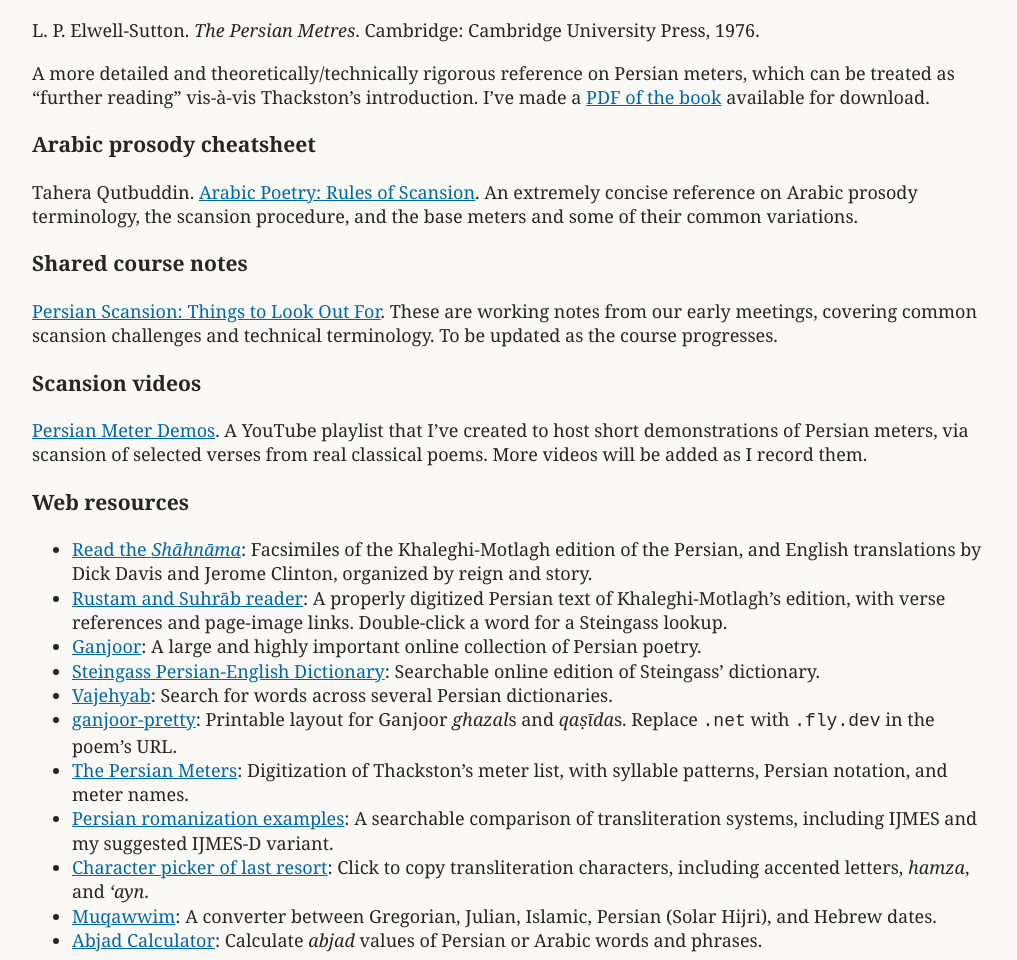
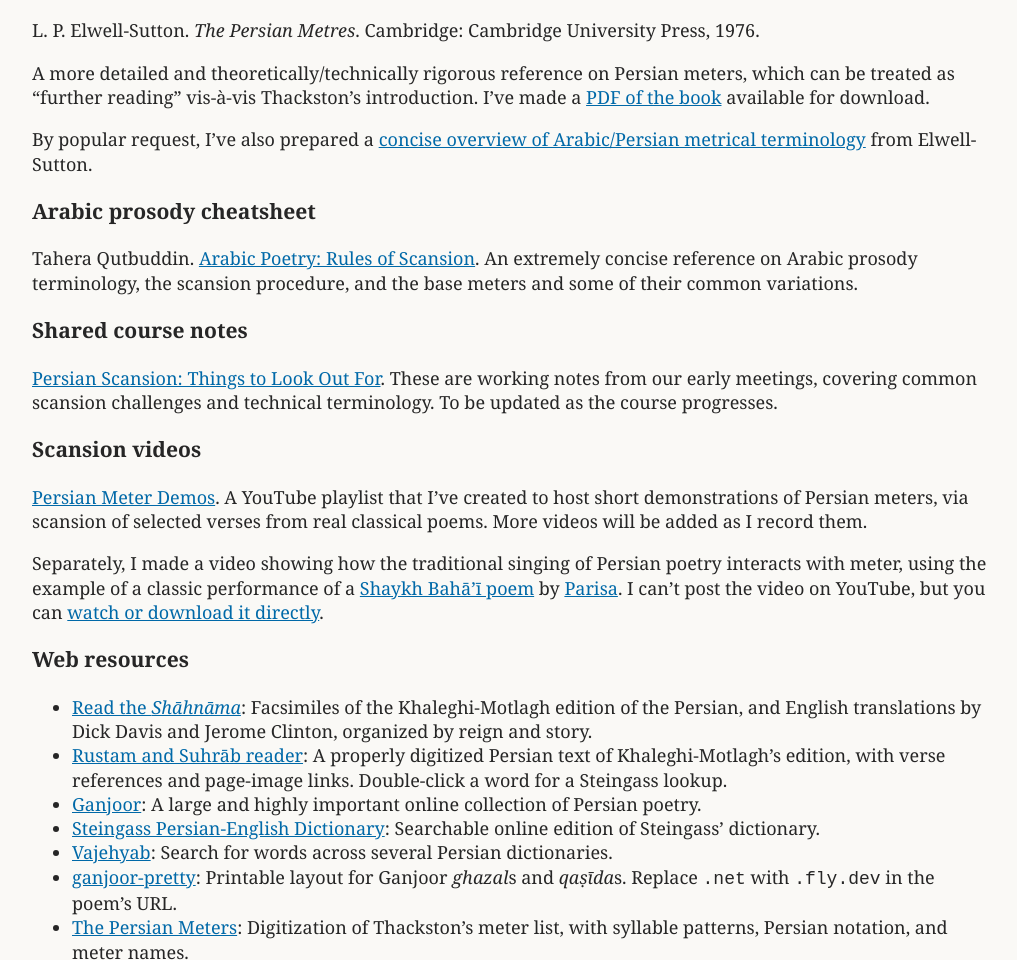
Before and after one commit to theodore-s-beers/prosody-course, a plain HTML site: page index.html in a window 1280 px wide. Shown: the part 727-1687 px from the top of the page, without its empty margins (128-1145 px from the left). Drawn offline with Linux system fonts and the light colour scheme.

Commit message:
add new links

```diff
--- a/index.html
+++ b/index.html
@@ -17,7 +17,6 @@
           • Fall 2026
         </p>
       </header>
-
       <section aria-labelledby="course-details">
         <h2 id="course-details">Course details</h2>
         <dl>
@@ -27,7 +26,6 @@
             <b>Email:</b> <a href="mailto:theo.beers@fu-berlin.de">theo.beers@fu-berlin.de</a>
           </dd>
           <dd><b>Homepage:</b> <a href="https://www.theobeers.com/">theobeers.com</a></dd>
-
           <dt>Meetings</dt>
           <dd><b>Time:</b> Mondays, 10:00–11:30 a.m. U.S. Eastern Time</dd>
           <dd><b>Location:</b> Online via Google Meet</dd>
@@ -74,6 +72,16 @@
           >
           available for download.
         </p>
+        <p>
+          By popular request, I’ve also prepared a
+          <a
+            href="https://docs.google.com/document/d/1UrFgJJk55Q2QrkhEtxtfjTBzB7fSlRWEm9l9NBH48nU/edit?usp=sharing"
+            target="_blank"
+            rel="noreferrer"
+            >concise overview of Arabic/Persian metrical terminology</a
+          >
+          from Elwell-Sutton.
+        </p>
         <h3>Arabic prosody cheatsheet</h3>
         <p>
           Tahera Qutbuddin.
@@ -105,6 +113,19 @@
           >. A YouTube playlist that I’ve created to host short demonstrations of Persian meters,
           via scansion of selected verses from real classical poems. More videos will be added as I
           record them.
+        </p>
+        <p>
+          Separately, I made a video showing how the traditional singing of Persian poetry interacts
+          with meter, using the example of a classic performance of a
+          <a href="https://ganjoor.net/bahaee/divan-baha/mokhammas" target="_blank" rel="noreferrer"
+            >Shaykh Bahā’ī poem</a
+          >
+          by
+          <a href="https://en.wikipedia.org/wiki/Parisa" target="_blank" rel="noreferrer">Parisa</a
+          >. I can’t post the video on YouTube, but you can
+          <a href="https://files.akvan.dev/parisa.mp4" target="_blank" rel="noreferrer"
+            >watch or download it directly</a
+          >.
         </p>
         <h3>Web resources</h3>
         <ul>
@@ -241,7 +262,7 @@
             Elwell-Sutton.
           </li>
           <li>
-            <b><time datetime="2026-11-02">2 Nov. 2026</time>:</b>
+            <b><time datetime="2026-11-09">9 Nov. 2026</time>:</b>
             Continue with the <cite>Maṡnavī</cite> for the first half of the session, then move to
             the <em>hazaj</em> meter through a famous poem by Ḥāfiẓ.
           </li>
```
